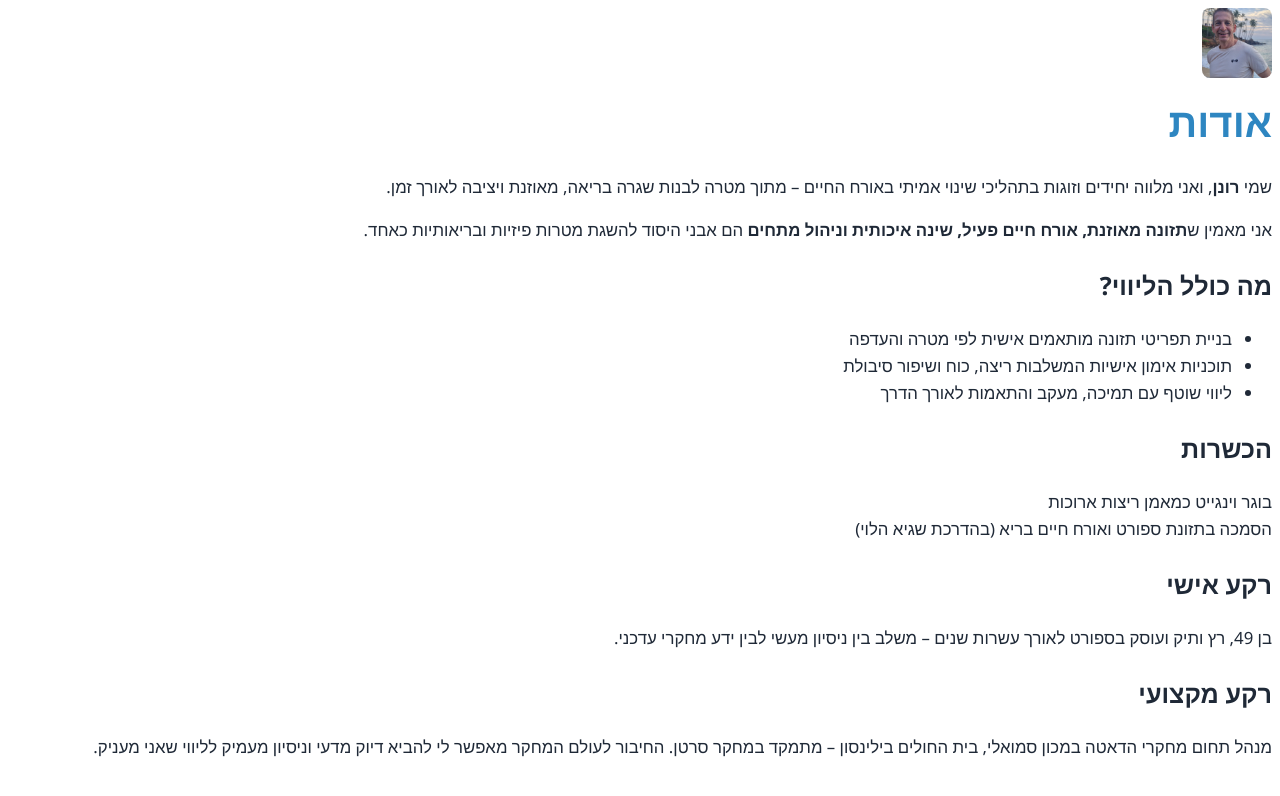
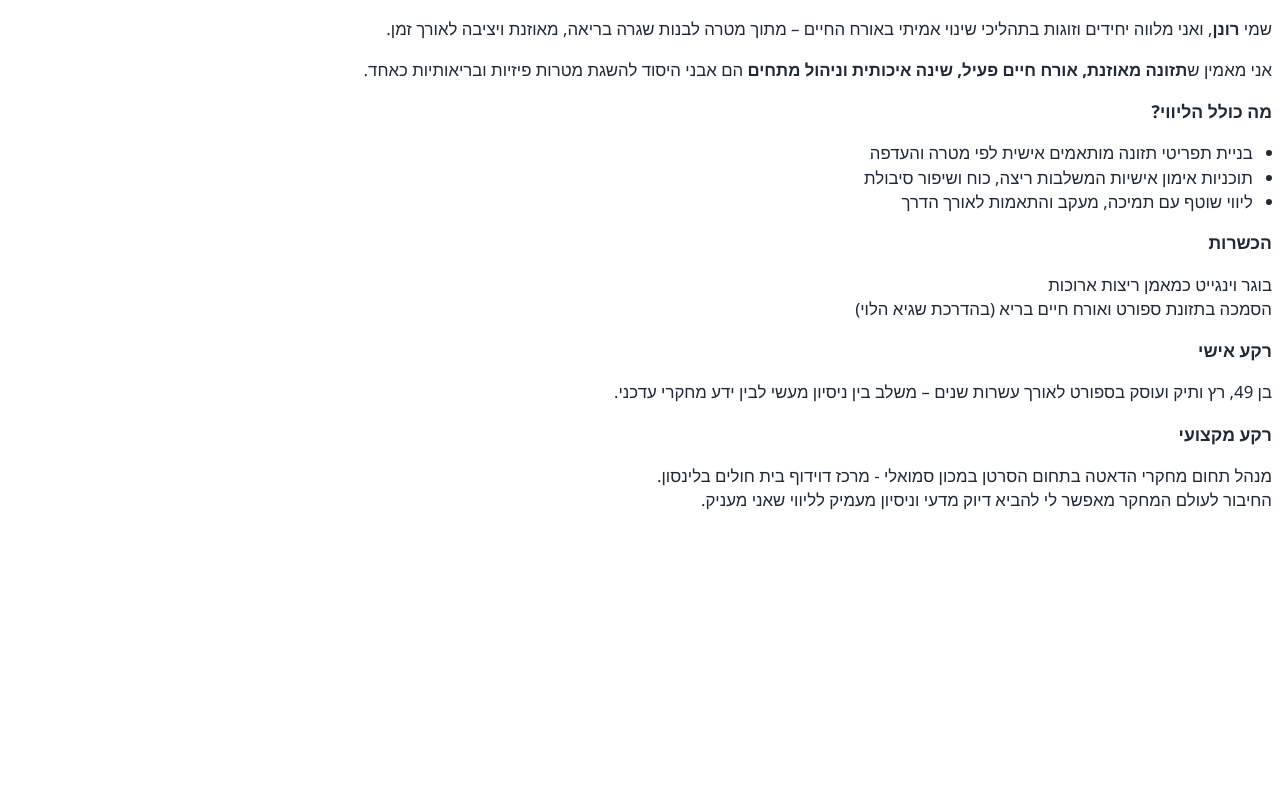
Before and after one commit to ronental75/nutrition-community, a React (Create React App) app: page /about in a window 1280 px wide. Shown: the top 796 px of the page. Built offline with nearby package versions, Linux system fonts and the light colour scheme.

Commit message:
Updated homepage to use Notion post links

```diff
--- a/src/About.js
+++ b/src/About.js
@@ -5,7 +5,18 @@ export default function About() {
     <div className="max-w-4xl mx-auto px-4 sm:px-6 py-6 text-right" dir="rtl">
 
       {/* שורה עליונה: תמונה מצד שמאל, כותרת מצד ימין */}
-      <div className="flex items-center justify-between mb-4">
+      {/* <div className="flex items-center justify-between mb-4">
+        <h1
+          className="page-title"
+          style={{
+            textAlign: 'right',
+            margin: 0,
+            flex: 1,
+          }}
+        >
+          אודות
+        </h1>
+
         <img
           src="/images/ronen.jpg"
           alt="רונן"
@@ -17,51 +28,47 @@ export default function About() {
             flexShrink: 0,
           }}
         />
-  <h1
-    className="page-title"
-    style={{
-      textAlign: 'right',
-      margin: 0,
-      flex: 1,
-    }}
-  >
-    אודות
-  </h1>
+      </div> */}
 
-
-</div>
-
-      {/* טקסטים מרווחים בצורה קומפקטית */}
-      <div style={{ lineHeight: '1.6', fontSize: '1.05rem' }}>
-        <p>
+      {/* תוכן קומפקטי עם פחות ריווחים */}
+      <div style={{ lineHeight: '1.45', fontSize: '1.05rem' }}>
+        <p className="mb-2">
           שמי <strong>רונן</strong>, ואני מלווה יחידים וזוגות בתהליכי שינוי אמיתי באורח החיים – מתוך מטרה לבנות שגרה בריאה, מאוזנת ויציבה לאורך זמן.
         </p>
 
-        <p>
+        <p className="mb-2">
           אני מאמין ש<strong>תזונה מאוזנת, אורח חיים פעיל, שינה איכותית וניהול מתחים</strong> הם אבני היסוד להשגת מטרות פיזיות ובריאותיות כאחד.
         </p>
 
-        <h2 className="text-lg font-semibold mt-4 mb-2">מה כולל הליווי?</h2>
-        <ul className="list-disc pr-5 mb-4">
+        <h2 style={{ fontSize: '1.1rem', fontWeight: '600', margin: '1rem 0 0.25rem' }}>
+          מה כולל הליווי?
+        </h2>
+        <ul style={{ paddingRight: '1.2rem', marginBottom: '0.8rem', listStyleType: 'disc' }}>
           <li>בניית תפריטי תזונה מותאמים אישית לפי מטרה והעדפה</li>
           <li>תוכניות אימון אישיות המשלבות ריצה, כוח ושיפור סיבולת</li>
           <li>ליווי שוטף עם תמיכה, מעקב והתאמות לאורך הדרך</li>
         </ul>
 
-        <h2 className="text-lg font-semibold mt-4 mb-2">הכשרות</h2>
-        <p className="mb-4">
+        <h2 style={{ fontSize: '1.1rem', fontWeight: '600', margin: '1rem 0 0.25rem' }}>
+          הכשרות
+        </h2>
+        <p className="mb-2">
           בוגר וינגייט כמאמן ריצות ארוכות<br />
           הסמכה בתזונת ספורט ואורח חיים בריא (בהדרכת שגיא הלוי)
         </p>
 
-        <h2 className="text-lg font-semibold mt-4 mb-2">רקע אישי</h2>
-        <p className="mb-4">
+        <h2 style={{ fontSize: '1.1rem', fontWeight: '600', margin: '1rem 0 0.25rem' }}>
+          רקע אישי
+        </h2>
+        <p className="mb-2">
           בן 49, רץ ותיק ועוסק בספורט לאורך עשרות שנים – משלב בין ניסיון מעשי לבין ידע מחקרי עדכני.
         </p>
 
-        <h2 className="text-lg font-semibold mt-4 mb-2">רקע מקצועי</h2>
-        <p>
-          מנהל תחום מחקרי הדאטה במכון סמואלי, בית החולים בילינסון – מתמקד במחקר סרטן.
+        <h2 style={{ fontSize: '1.1rem', fontWeight: '600', margin: '1rem 0 0.25rem' }}>
+          רקע מקצועי
+        </h2>
+        <p className="mb-2">
+          מנהל תחום מחקרי הדאטה בתחום הסרטן במכון סמואלי - מרכז דוידוף בית חולים בלינסון.<br />
           החיבור לעולם המחקר מאפשר לי להביא דיוק מדעי וניסיון מעמיק לליווי שאני מעניק.
         </p>
       </div>
```
Lines whose indentation alone changed are shown as unchanged.
